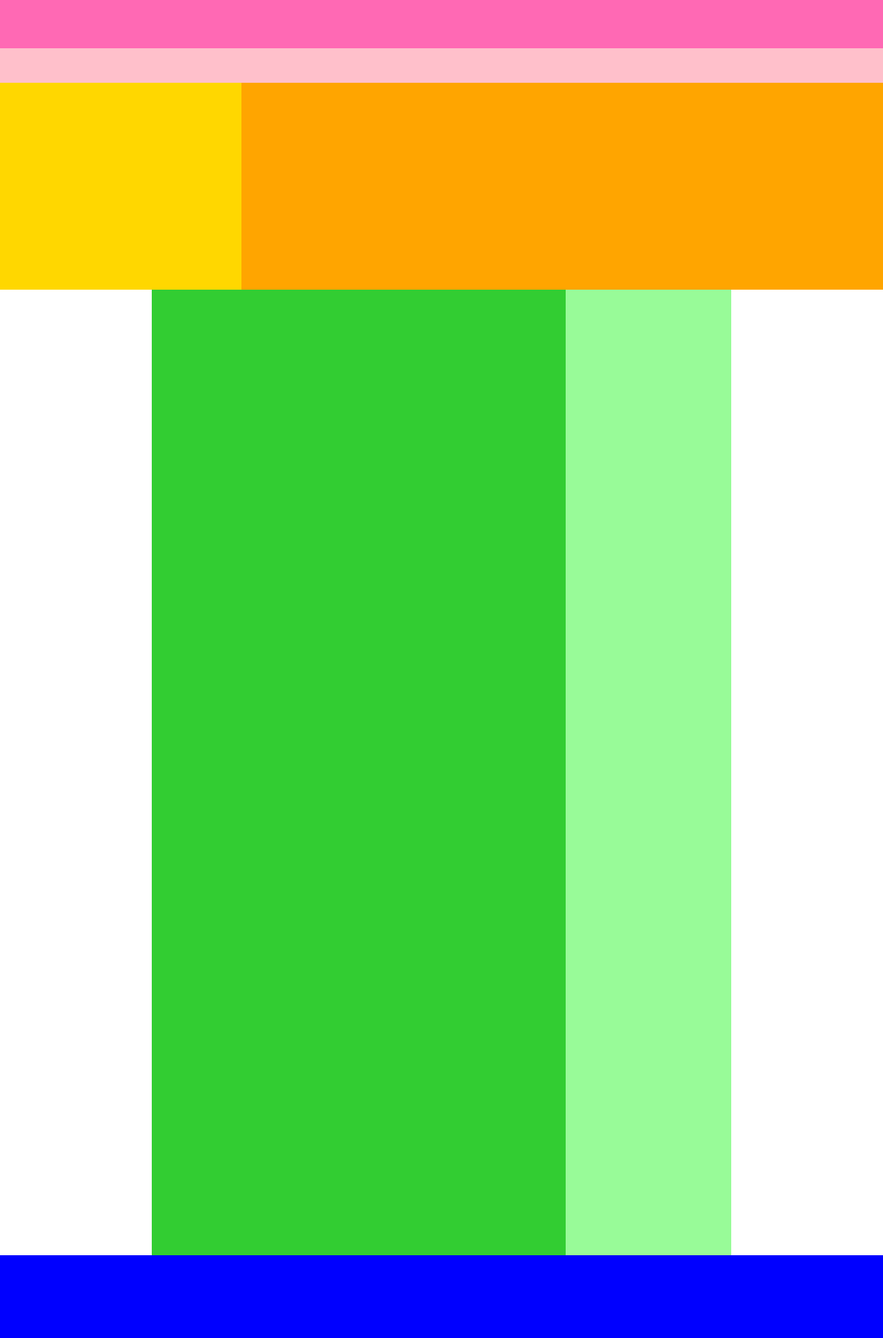
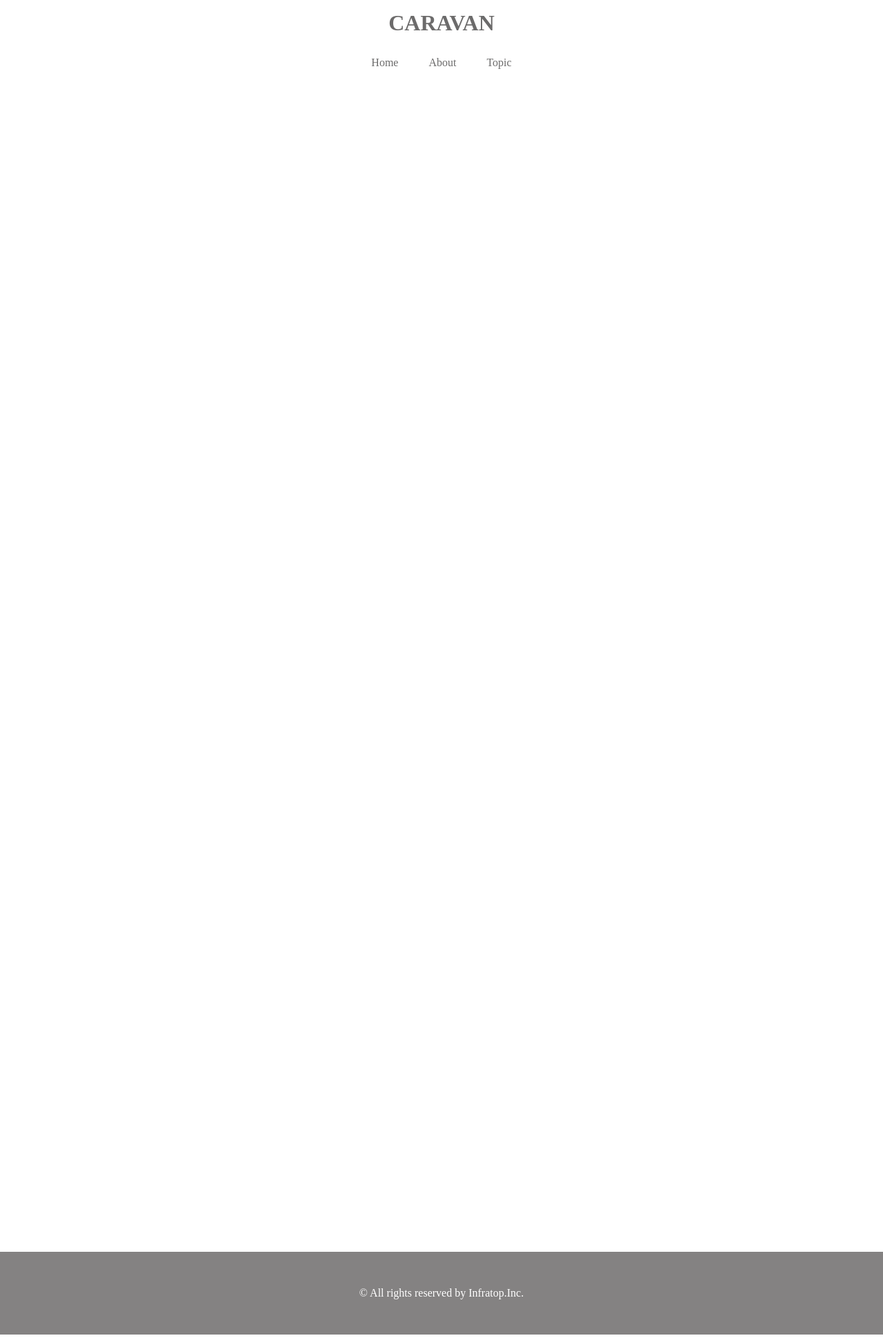
Before and after one commit to wa-r/HTML-CSS-Part2, a plain HTML site: page CARAVAN/index.html in a window 1280 px wide. Shown: the whole page at 69% size. Drawn offline with Linux system fonts and the light colour scheme.

Commit message:
5章復習

```diff
--- a/CARAVAN/index.html
+++ b/CARAVAN/index.html
@@ -7,10 +7,21 @@
   </head>
 
   <body>
-    <div class="header">
-      <div class="header-top"></div>
-      <div class="header-bottom"></div>
-    </div>
+    <header>
+      <h1 class="heading">
+        <a href="index.html">CARAVAN</a>
+      </h1>
+    </header>
+
+    <nav>
+      <ul class="nav-list">
+        <li class="nav-list-item">
+          <a href="index.html">Home</a>
+        </li>
+        <li class="nav-list-item">About</li>
+        <li class="nav-list-item">Topic</li>
+      </ul>
+    </nav>
 
     <div class="main-visual">
       <div class="main-visual-content"></div>
@@ -21,6 +32,8 @@
       <div class="sidebar"></div>
     </div>
 
-    <div class="footer"></div>
+    <footer>
+      <p class="footer-text">© All rights reserved by Infratop.Inc.</p>
+    </footer>
   </body>
 </html>
--- a/CARAVAN/style.css
+++ b/CARAVAN/style.css
@@ -2,36 +2,44 @@
   margin: 0;
   padding: 0;
   box-sizing: border-box;
+  color: #6c6b6b;
 }
 
-.header {
-  width: 100%;
-  height: 120px;
-  background-color: red;
+a {
+  text-decoration: none;
 }
 
-.header-top {
-  width: 100%;
-  height: 70px;
-  background-color: hotpink;
+header {
+  width: 90%;
+  padding: 15px 0;
+  margin: 0 auto;
+  text-align: center;
 }
 
-.header-bottom {
-  width: 100%;
-  height: 50px;
-  background-color: pink;
+header .heading {
+  font-size: 32px;
+}
+
+.nav-list {
+  text-align: center;
+  padding: 15px 0;
+  margin: 0 auto;
+}
+
+.nav-list-item {
+  list-style: none;
+  display: inline-block;
+  margin: 0 20px;
 }
 
 .main-visual {
   width: 100%;
   height: 300px;
-  background-color: orange;
 }
 
 .main-visual-content {
   width: 350px;
   height: 300px;
-  background-color: gold;
 }
 
 .main {
@@ -44,17 +52,21 @@
 .blog {
   width: 600px;
   height: 1400px;
-  background-color: limegreen;
 }
 
 .sidebar {
   width: 240px;
   height: 1400px;
-  background-color: palegreen;
 }
 
-.footer {
+footer {
   width: 100%;
   height: 120px;
-  background-color: blue;
+  text-align: center;
+  line-height: 120px;
+  background-color: #848282;
 }
+
+.footer-text {
+  color: #fff;
+}
--- /dev/null
+++ b/chapter5/style.css
@@ -0,0 +1,116 @@
+* {
+  margin: 0;
+  padding: 0;
+  box-sizing: border-box;
+}
+
+header {
+  width: 100%;
+  margin: 20px 0;
+  text-align: center;
+}
+
+.nav-list {
+  text-align: center;
+  padding: 15px 0;
+  margin: 0 auto;
+  border-top: solid 1px #848282;
+  border-bottom: solid 1px #848282;
+}
+
+.nav-list-item {
+  list-style: none;
+  display: inline-block;
+  margin: 0 20px;
+}
+
+.main {
+  width: 800px;
+  margin: 50px auto;
+  display: flex;
+  flex-wrap: wrap;
+}
+
+.box1 {
+  width: 200px;
+  height: 200px;
+  background-color: #e6ffe9;
+}
+
+.box2 {
+  width: 200px;
+  height: 200px;
+  background-color: #cbffd3;
+}
+
+.box3 {
+  width: 200px;
+  height: 200px;
+  background-color: #aeffdb;
+}
+
+.box4 {
+  width: 200px;
+  height: 200px;
+  background-color: #93ffab;
+}
+
+.box5 {
+  width: 200px;
+  height: 200px;
+  background-color: #f3ffdb;
+}
+
+.box6 {
+  width: 200px;
+  height: 200px;
+  background-color: #edffbe;
+}
+
+.box7 {
+  width: 200px;
+  height: 200px;
+  background-color: #e9ffa5;
+}
+
+.box8 {
+  width: 200px;
+  height: 200px;
+  background-color: #e4ff8d;
+}
+
+.box9 {
+  width: 200px;
+  height: 200px;
+  background-color: #d9e5ff;
+}
+
+.box10 {
+  width: 200px;
+  height: 200px;
+  background-color: #bad3ff;
+}
+
+.box11 {
+  width: 200px;
+  height: 200px;
+  background-color: #a4c6ff;
+}
+
+.box12 {
+  width: 200px;
+  height: 200px;
+  background-color: #8eb8ff;
+}
+
+footer {
+  width: 100%;
+  height: 120px;
+  text-align: center;
+  background-color: #848282;
+}
+
+.footer-text {
+  line-height: 120px;
+  color: #fff;
+}
--- /dev/null
+++ b/確認問題/style5.css
@@ -0,0 +1,21 @@
+* {
+  margin: 0;
+  padding: 0;
+  box-sizing: border-box;
+}
+
+header {
+  width: 10%;
+}
+
+.headline {
+  font-size: 22px;
+}
+
+nav {
+  text-align: center;
+}
+
+.list {
+  padding-left: 40px;
+}
```
Also changed, not shown: chapter5/index.html (added, +48 -0 lines), 確認問題/index5.html (added, +22 -0 lines).
